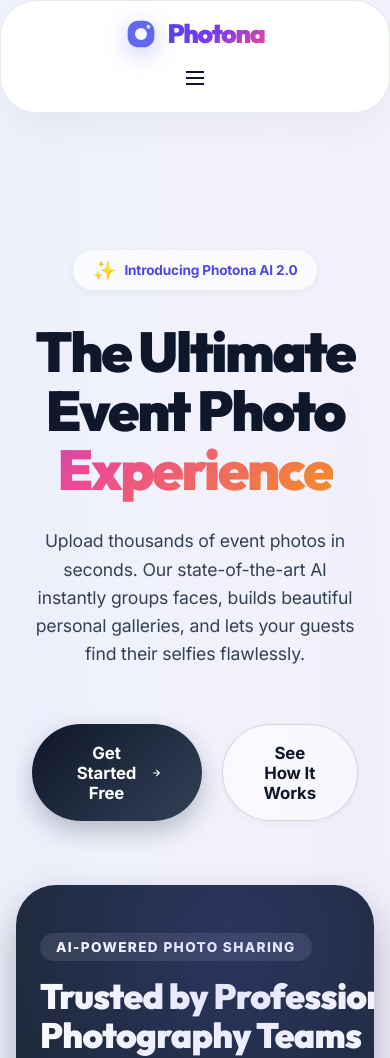
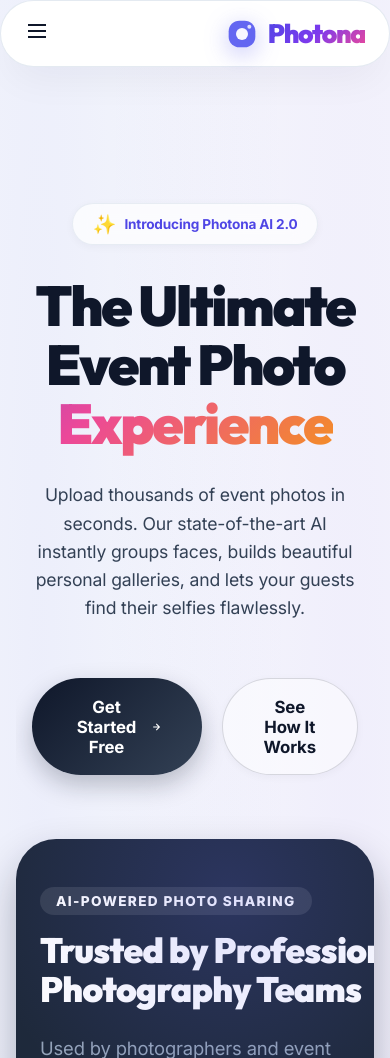
Before and after one commit to fandtedusolutions/photona-trail, a Django app: page / in a window 390 px wide. Shown: the top 1058 px of the page. Run offline with Django 5.2, Linux system fonts and the light colour scheme; data that the repository does not hold is empty; parts of the project's set-up code (start-up, migrations or seed data) failed here and were passed over; some libraries are stand-ins or nearby versions.

Commit message:
style: adjust mobile header layout and nav toggle alignment

```diff
--- a/gallery/templates/gallery/base.html
+++ b/gallery/templates/gallery/base.html
@@ -279,9 +279,13 @@
     <style>
         @media (max-width: 768px) {
             nav { display: none !important; }
-            .mobile-nav-toggle { display: block !important; }
+            .mobile-nav-toggle { display: block !important; margin-right: auto; }
             #mobileNavOverlay.active { transform: translateY(0); }
-            header { padding: 1rem 1.5rem !important; }
+            header {
+                padding: 1rem 1.5rem !important;
+                flex-direction: row-reverse !important;
+                justify-content: space-between !important;
+            }
         }
     </style>
 
```
